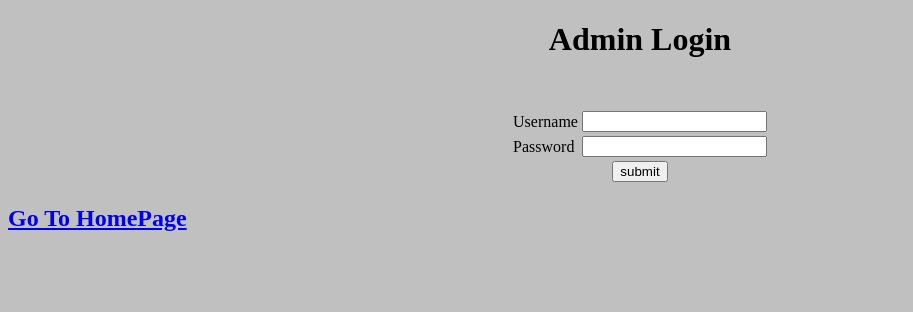
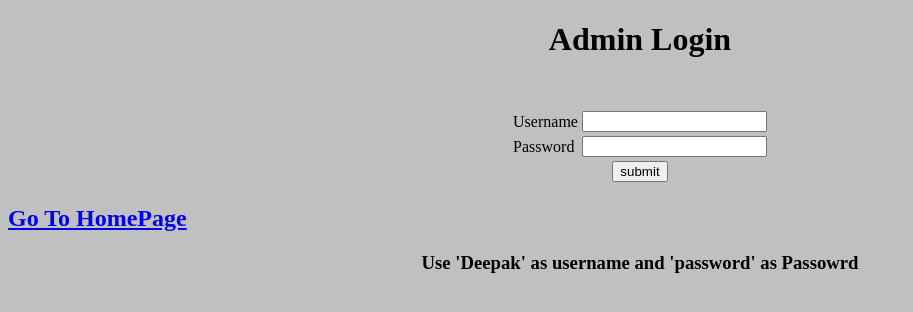
Before and after one commit to Deepak123bharat/Student-management-system-using-php, a PHP site: page /login.php in a window 1280 px wide. Shown: the top 312 px of the page, without its empty margins (0-913 px from the left). Run offline with PHP 8.4, Linux system fonts and the light colour scheme.

Commit message:
Update login.php

```diff
--- a/stu_ms/login.php
+++ b/stu_ms/login.php
@@ -32,6 +32,7 @@ if(isset($_SESSION['uid']))
 </form>
 
 <h2> <a href="index.php">Go To HomePage</a></h2>
+<h3 align="center" >Use 'Deepak' as username and 'password' as Passowrd</h3>
 
 </body>
 </html>
```
